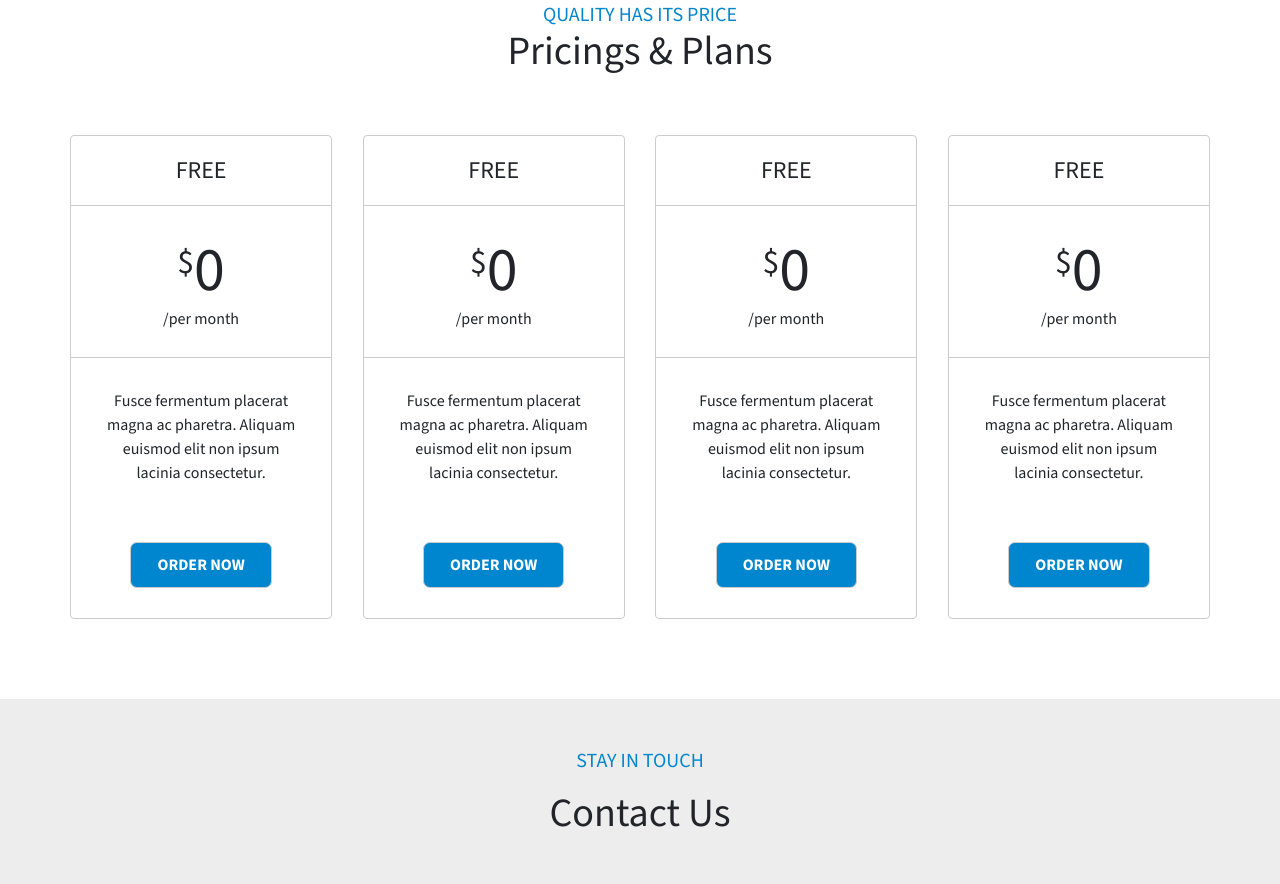
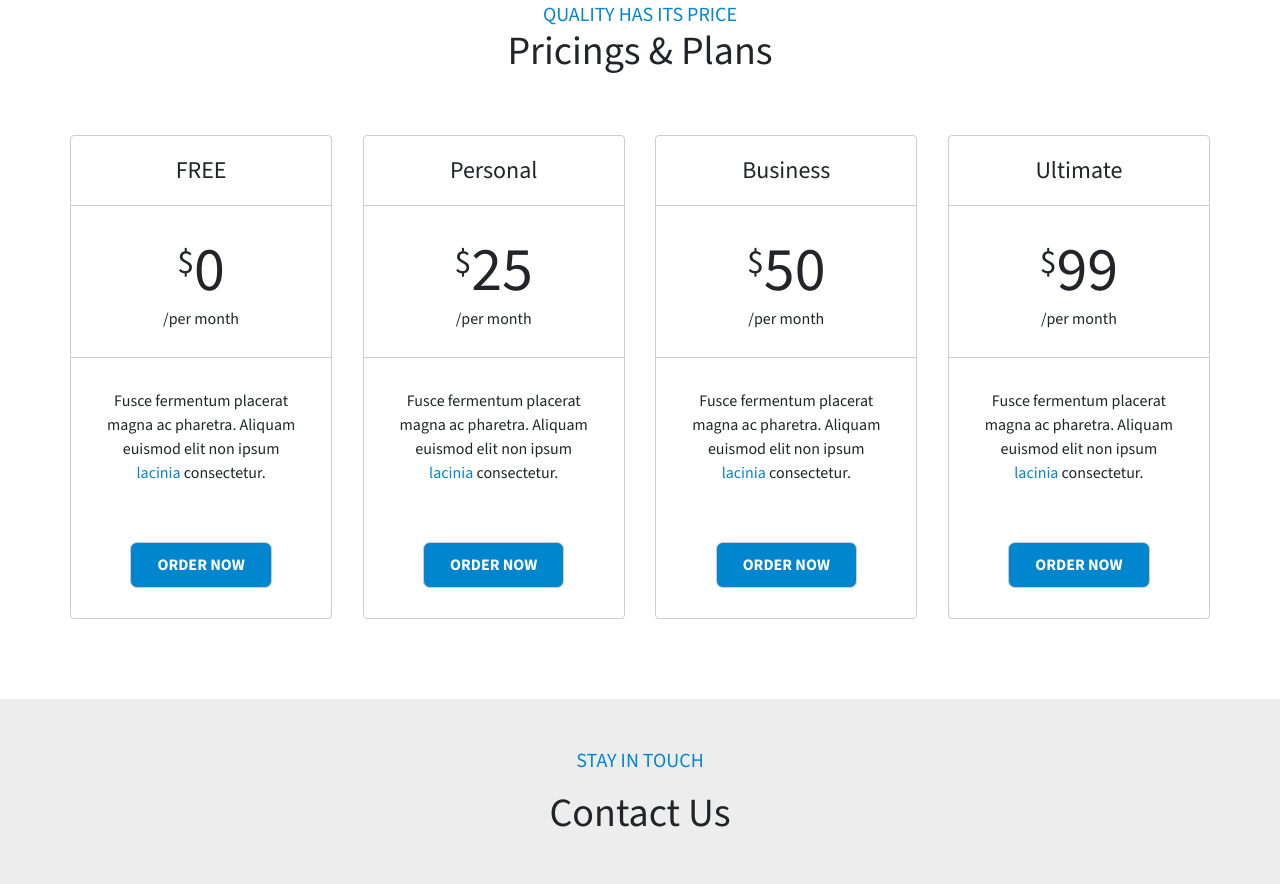
Before and after one commit to mdshakil129090/lucid-full-part, a plain HTML site: page index.html in a window 1280 px wide. Shown: the part 3593-4477 px from the top of the page. Drawn offline with nearby package versions, Linux system fonts and the light colour scheme.

Commit message:
Update index.html

```diff
--- a/index.html
+++ b/index.html
@@ -325,41 +325,41 @@
            <p>/per month</p>
           </div>
            <div class="detail_p">
-           <p >Fusce fermentum placerat magna ac pharetra. Aliquam euismod elit non ipsum lacinia consectetur.</p>
+           <p >Fusce fermentum placerat magna ac pharetra. Aliquam euismod elit non ipsum<span style="color: #0086ce;"> lacinia</span> consectetur.</p>
           </div>
            <a href="#" class="btn btn_features btn_add_sec ">ORDER NOW</a>
         </div>
         <div class="col-md-3 table_content">
-          <h4>FREE</h4>
+          <h4>Personal</h4>
           <div class="hp">
-          <h1><sup>$</sup>0</h1>
+          <h1><sup>$</sup>25</h1>
            <p>/per month</p>
           </div>
            <div class="detail_p">
-           <p >Fusce fermentum placerat magna ac pharetra. Aliquam euismod elit non ipsum lacinia consectetur.</p>
+           <p >Fusce fermentum placerat magna ac pharetra. Aliquam euismod elit non ipsum<span style="color: #0086ce;"> lacinia</span> consectetur.</p>
           </div>
            <a href="#" class="btn btn_features btn_add_sec ">ORDER NOW</a>
         </div>
         <div class="col-md-3 table_content">
-          <h4>FREE</h4>
+          <h4>Business</h4>
           <div class="hp">
-          <h1><sup>$</sup>0</h1>
+          <h1><sup>$</sup>50</h1>
            <p>/per month</p>
           </div>
            <div class="detail_p">
-           <p >Fusce fermentum placerat magna ac pharetra. Aliquam euismod elit non ipsum lacinia consectetur.</p>
+           <p >Fusce fermentum placerat magna ac pharetra. Aliquam euismod elit non ipsum <span style="color: #0086ce;"> lacinia</span> consectetur.</p>
           </div>
            <a href="#" class="btn btn_features btn_add_sec ">ORDER NOW</a>
         </div>
         <div class="col-md-3 table_content">
-          <h4>FREE</h4>
+          <h4>Ultimate</h4>
           <div class="hp">
 
-          <h1><sup>$</sup>0</h1>
+          <h1><sup>$</sup>99</h1>
            <p>/per month</p>
           </div>
            <div class="detail_p">
-           <p >Fusce fermentum placerat magna ac pharetra. Aliquam euismod elit non ipsum lacinia consectetur.</p>
+           <p >Fusce fermentum placerat magna ac pharetra. Aliquam euismod elit non ipsum <span style="color: #0086ce;"> lacinia</span> consectetur.</p>
           </div>
            <a href="#" class="btn btn_features btn_add_sec ">ORDER NOW</a>
         </div>
```
